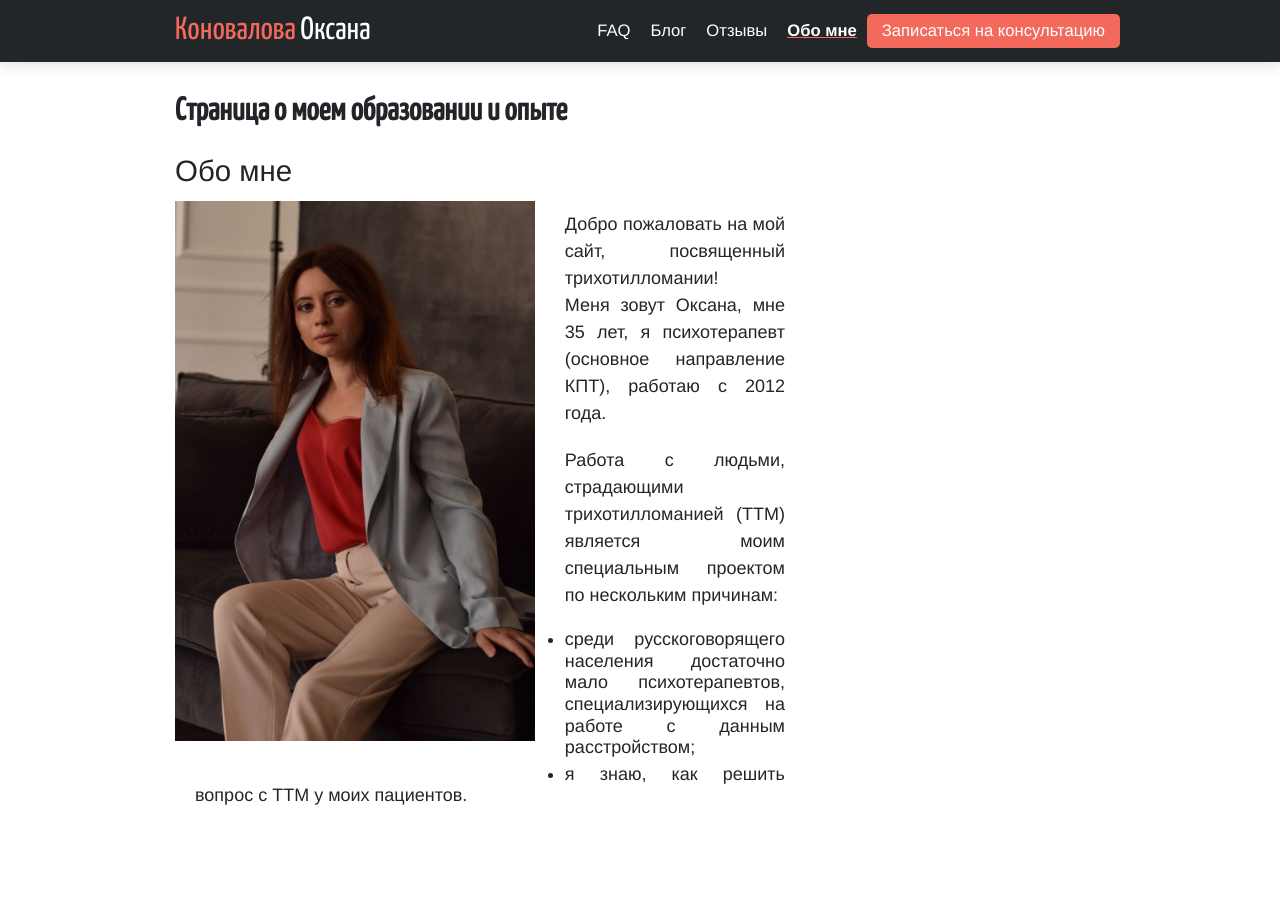
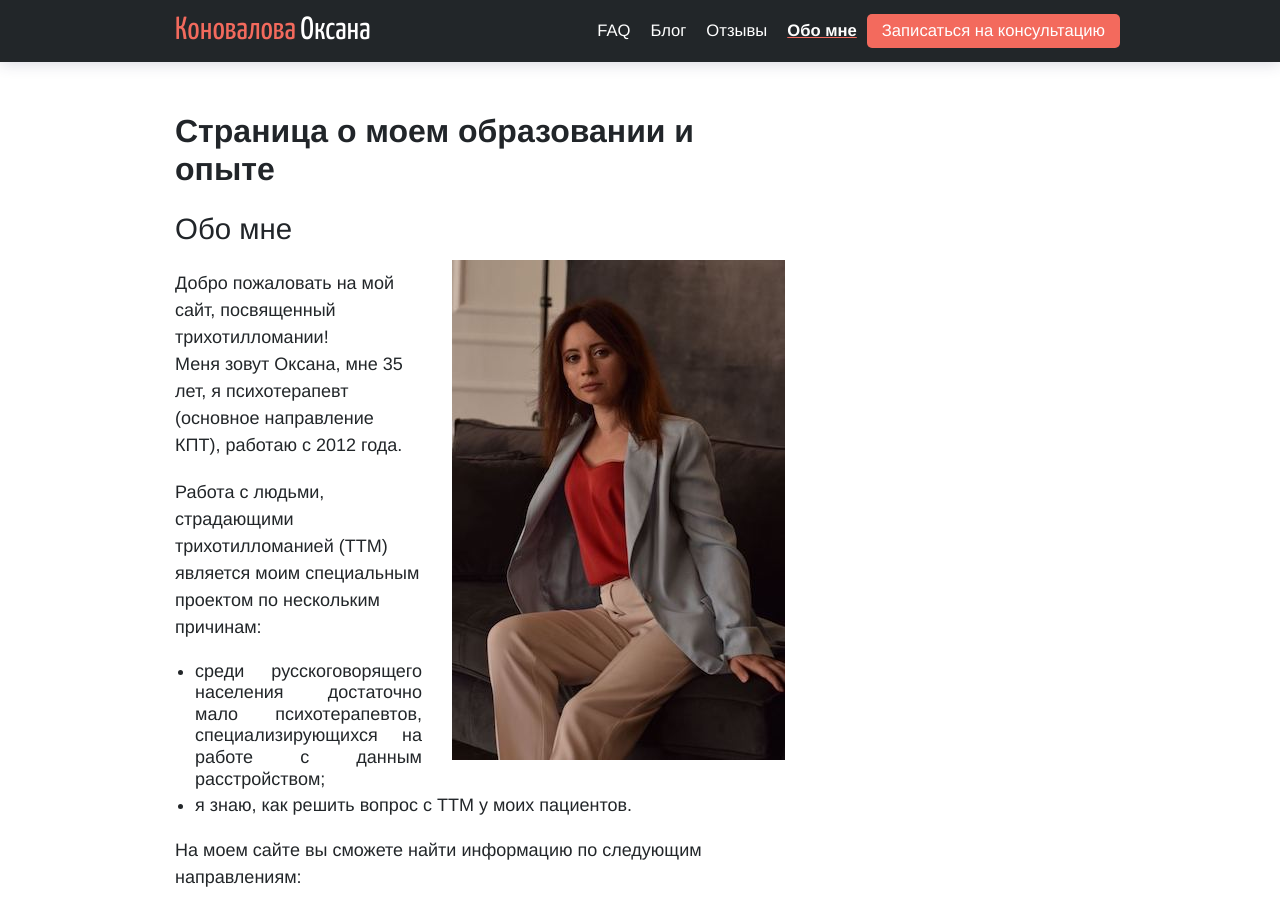
Before and after one commit to ttm-help/ttm-help.github.io, a Jekyll site: the page built from about.md, in a window 1280 px wide and 900 px high. Built offline with Jekyll 4.4.1, drawn with Linux system fonts in a browser that asks for light colours.

Commit message:
fix font size and set text align to left

```diff
--- a/_layouts/home.html
+++ b/_layouts/home.html
@@ -61,10 +61,10 @@ bodyClass: "page-home"
 
             <div class="col pt-2">
                 <a href="/about">
-                    <span style="font-size: 3.5vh">Терапия при ТТМ</span>
+                    <span style="font-size: 5vw">Терапия при ТТМ</span>
                 </a>
             </div>
-            <div class="col pt-1" style="font-size: 3vw">
+            <div class="col pt-1" style="font-size: 4vw">
                 <span>Помогаю избавиться от тревожных мыслей, расстройств, навязчивых состояний, неврозов, трихотилломании, дерматилломании</span>
             </div>
 
@@ -74,7 +74,7 @@ bodyClass: "page-home"
             </div>
 
             <div class="col pt-2">
-                <span style="font-size: 2.3vh">Сайт и группа только начали свою работу, присоединяйтесь!</span>
+                <span style="font-size: 3vw">Сайт и группа только начали свою работу, присоединяйтесь!</span>
             </div>
 
             <div class="pt-1">
--- a/_layouts/page.html
+++ b/_layouts/page.html
@@ -3,7 +3,7 @@ layout: default
 bodyClass: "page-basic"
 ---
 
-<div class="container pb-6 pt-md-3 pb-md-10">
+<div class="container pb-6 pt-md-5 pt-1 pb-md-10">
     <div class="row justify-content-start">
         <div class="col-12 col-md-8">
             <div>
--- a/_sass/components/_buttons.scss
+++ b/_sass/components/_buttons.scss
@@ -6,7 +6,6 @@
   padding: 0 10px;
   background: $primary;
   border-radius: 4px;
-  font-size: 1.7vh;
   font-weight: normal;
   text-transform: uppercase;
   letter-spacing: 0.025em;
@@ -14,6 +13,11 @@
   text-decoration: none;
   -webkit-transition: all 0.15s ease;
   transition: all 0.15s ease;
+
+  font-size: 3.7vw;
+  @include media-breakpoint-up(md) {
+    font-size: 1.7vh;
+  }
 
   &:hover {
     color: #ffffff;
--- a/_sass/components/_content.scss
+++ b/_sass/components/_content.scss
@@ -20,11 +20,15 @@
   }
 
   img[alt$=">"] {
-    float: right;
+    @include media-breakpoint-up(md) {
+      float: right;
+    }
   }
 
   img[alt$="<"] {
-    float: left;
+    @include media-breakpoint-up(md) {
+      float: left;
+    }
   }
 
   img[alt$="><"] {
@@ -56,13 +60,12 @@
     line-height: 1.5;
     font-size: 18px;
     font-weight: 400;
-    text-align: justify;
     color: $primary-dark;
   }
 
   h1 {
     font-family: $font-family-base;
-    font-size: calc(max(2.5vh, 34px));
+    font-size: calc(max(2.5vh, 30px));
     line-height: 1.26;
     font-weight: normal;
     margin-top: 1vh;
--- a/_sass/components/_type.scss
+++ b/_sass/components/_type.scss
@@ -6,7 +6,7 @@ p {
 }
 h1 {
   font-size: 30px;
-  font-family: $font-family-heading;
+  font-family: $font-family-base;
   line-height: 1.2;
   margin-bottom: 20px;
   @include media-breakpoint-up(md) {
@@ -16,7 +16,7 @@ h1 {
 }
 h2 {
   font-size: 24px;
-  font-family: $font-family-heading;
+  font-family: $font-family-base;
   line-height: 1.4;
   margin-bottom: 10px;
   @include media-breakpoint-up(md) {
--- a/about.md
+++ b/about.md
@@ -10,9 +10,9 @@ date: 2022-12-10
 
 <img
     src="/assets/images/illustrations/about-photo.jpg"
-    alt="<"
-    style="height:60vh"
-    class="mr-3 mb-3 mt-0"
+    alt=">"
+    style="height:100%"
+    class="ml-3 mb-3 mt-0"
 />
 
 Добро пожаловать на мой сайт, посвященный трихотилломании!
@@ -21,8 +21,6 @@ date: 2022-12-10
 Работа с людьми, страдающими трихотилломанией (ТТМ) является моим специальным проектом по нескольким причинам:
 - среди русскоговорящего населения достаточно мало психотерапевтов, специализирующихся на работе с данным расстройством;
 - я знаю, как решить вопрос с ТТМ у моих пациентов.
-
-<br/><br/>
 
 На моем сайте вы сможете найти информацию по следующим направлениям:
 
```
Also changed, not shown: assets/images/illustrations/about-photo.jpg.
